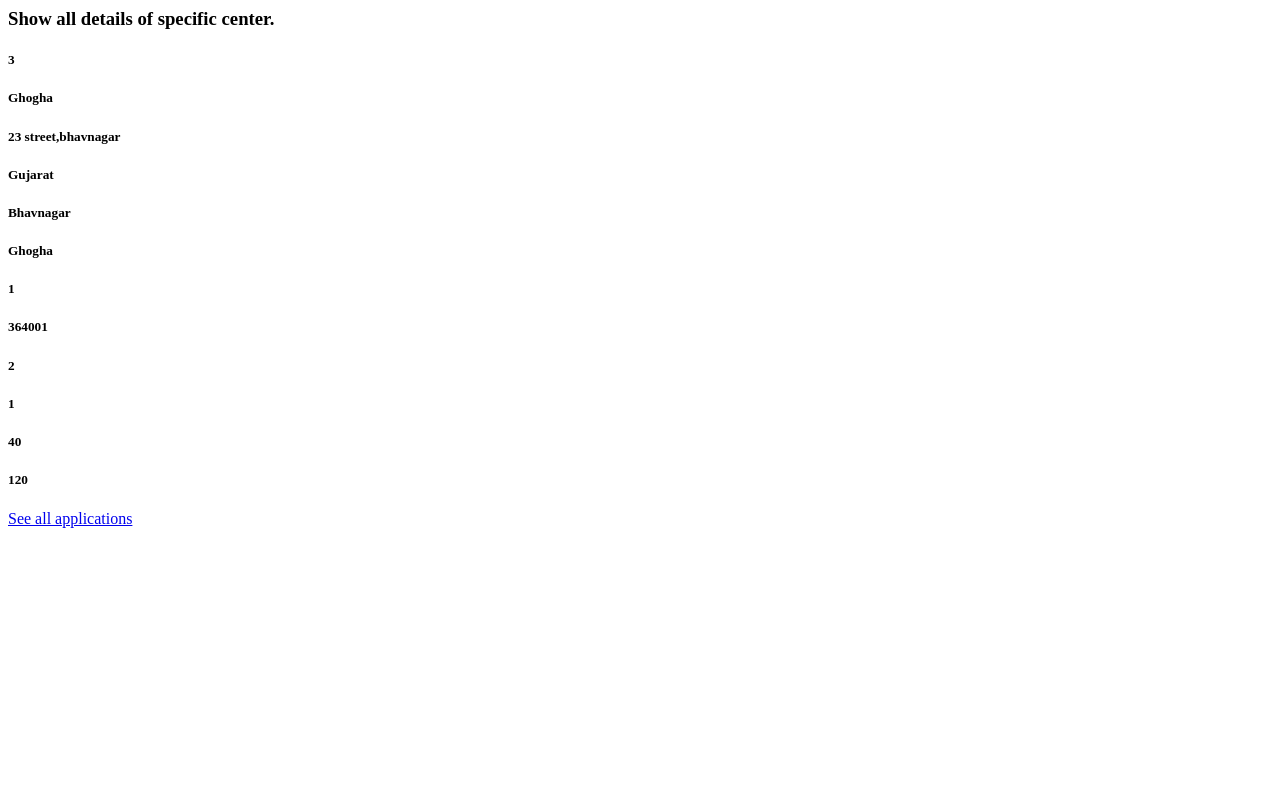
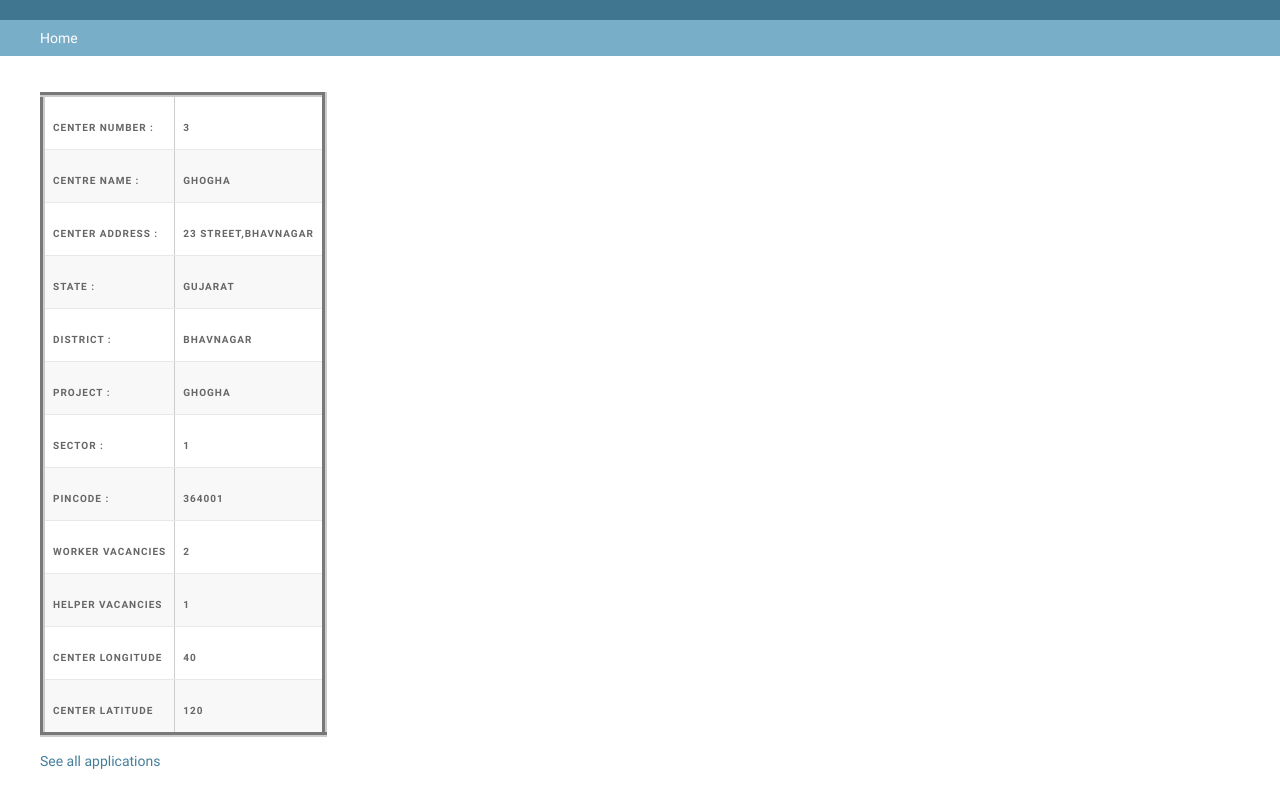
Before and after one commit to YJDave/AWW_AWH, a Django app: page /accounts/centers/1/ in a window 1280 px wide. Before the commit the page ends 528 px from the top, so only its background shows below. Run offline with Django 3.2, Linux system fonts and the light colour scheme; a user stored in the database is signed in; data comes from the database, SQL or seed files in the repository.

Commit message:
center page done

```diff
--- a/aww_vishwa/templates/admin/center.html
+++ b/aww_vishwa/templates/admin/center.html
@@ -1,15 +1,73 @@
-<h3>Show all details of specific center.</h3>
+<!--<h3>Show all details of specific center.</h3>-->
+{% extends 'admin/base.html' %}
 
-<h5>{{ center.center_no }}</h5>
-<h5>{{ center.name }}</h5>
-<h5>{{ center.address }}</h5>
-<h5>{{ center.state }}</h5>
-<h5>{{ center.district }}</h5>
-<h5>{{ center.project }}</h5>
-<h5>{{ center.sector }}</h5>
-<h5>{{ center.pincode }}</h5>
-<h5>{{ center.W_vacancies }}</h5>
-<h5>{{ center.H_vacancies }}</h5>
-<h5>{{ center.longitude }}</h5>
-<h5>{{ center.latitude }}</h5>
-<a href="/accounts/centers/{{ center.id }}/applications">See all applications</a>
+{% block content %}
+
+  <table border = '5'>
+  <br>
+    <tr>
+      <td><h5>Center Number : </h5></td>
+      <td><h5>{{ center.center_no }}</h5></td>
+    </tr>
+
+    <tr>
+      <td><h5>Centre Name : </h5></td>
+      <td><h5>{{ center.name }}</h5></td>
+    </tr>
+
+    <tr>
+      <td><h5>Center Address : </h5></td>
+      <td><h5>{{ center.address }}</h5></td>
+    </tr>
+
+    <tr>
+      <td><h5>State : </h5></td>
+      <td><h5>{{ center.state }}</h5></td>
+    </tr>
+
+    <tr>
+      <td><h5>District : </h5></td>
+      <td><h5>{{ center.district }}</h5></td>
+    </tr>
+
+    <tr>
+      <td><h5>Project : </h5></td>
+      <td><h5>{{ center.project }}</h5></td>
+    </tr>
+
+    <tr>
+      <td><h5>Sector : </h5></td>
+      <td><h5>{{ center.sector }}</h5></td>
+    </tr>
+
+    <tr>
+      <td><h5>Pincode : </h5></td>
+      <td><h5>{{ center.pincode }}</h5></td>
+    </tr>
+
+    <tr>
+      <td><h5>Worker vacancies</h5></td>
+      <td><h5>{{ center.W_vacancies }}</h5></td>
+    </tr>
+
+    <tr>
+      <td><h5>Helper vacancies</h5></td>
+      <td><h5>{{ center.H_vacancies }}</h5></td>
+    </tr>
+
+    <tr>
+      <td><h5>Center Longitude</h5></td>
+      <td><h5>{{ center.longitude }}</h5></td>
+    </tr>
+
+    <tr>
+      <td><h5>Center Latitude</h5></td>
+      <td><h5>{{ center.latitude }}</h5></td>
+    </tr>
+
+
+  </table>
+
+  <br><a href="/accounts/centers/{{ center.id }}/applications">See all applications</a>
+
+{% endblock%}
```
